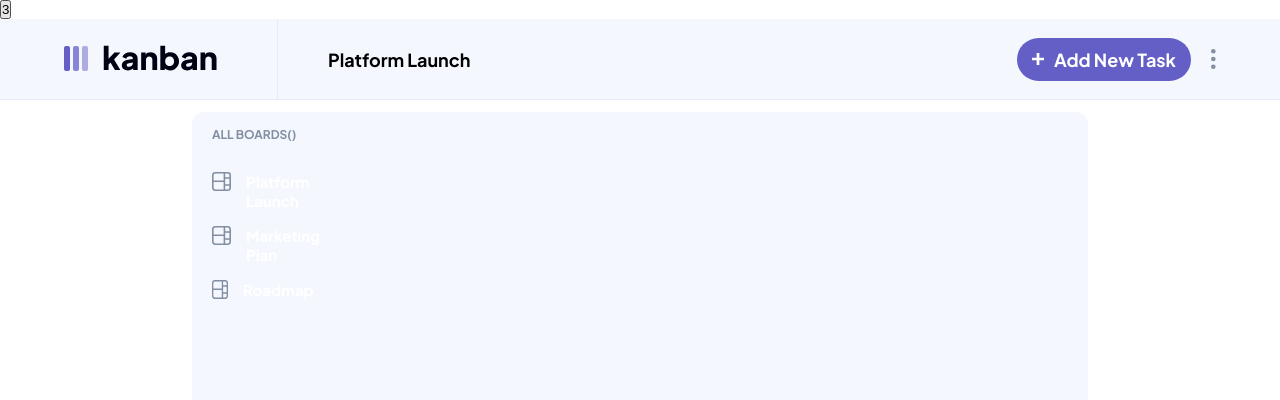
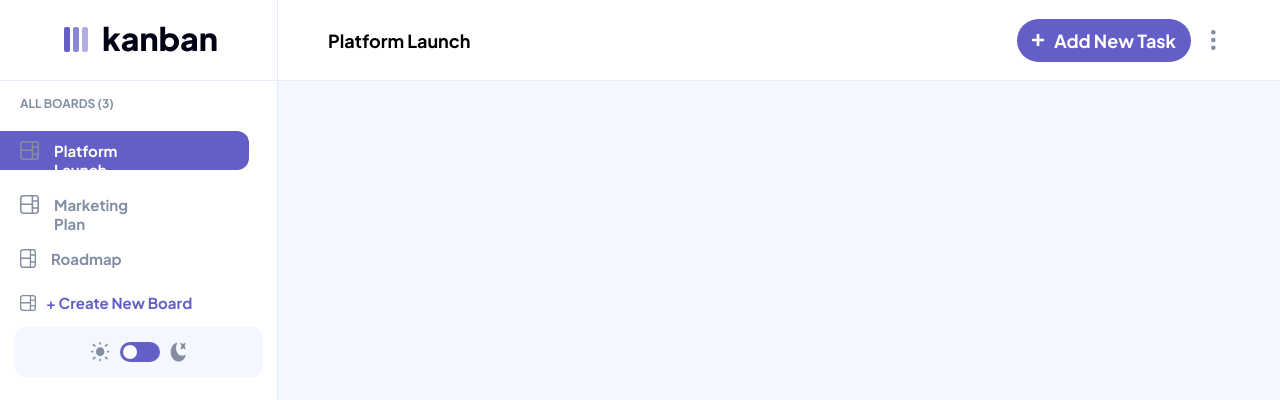
Before and after one commit to MtchedlishviliLevani/kanban-task-management-web-app, a React (Vite) app: page / in a window 1280 px wide. Shown: the top 400 px of the page. Built offline with nearby package versions, Linux system fonts and the light colour scheme.

Commit message:
add responsive aside component

```diff
--- a/src/App.tsx
+++ b/src/App.tsx
@@ -6,9 +6,10 @@ import Header from './assets/components/Header'
 import styled from 'styled-components'// import { MediaQueryBreakPoints } from '.'
 import Aside from './assets/components/Aside'
 import useData from './store/useBoard'
+import Board from './assets/components/Board'
 
 interface HeaderProps {
-  isDarkMode: boolean
+  $isDarkMode: boolean
 }
 function App() {
 
@@ -17,26 +18,37 @@ function App() {
   return (
     <ThemeProvider theme={theme}>
       <GlobalStyle />
-      <button onClick={modeSwitcher}>{isDarkMode ? 2 : 3}</button>
-      <Layout>
-        <StyledHeader isDarkMode={isDarkMode}><Header /></StyledHeader>
 
+      {/* {isDarkMode && <Overlay></Overlay>} */}
+      <StyledHeader $isDarkMode={isDarkMode}><Header /></StyledHeader>
+
+      <MainWrapper>
         <Aside />
-      </Layout>
+        <Board />
+      </MainWrapper>
+
+
 
     </ThemeProvider>
 
   )
 }
 
+
+
 const Layout = styled.div`
   width: 100%;
   height: 100vh;
 
 `
+const MainWrapper = styled.div`
+  display: flex;
+  width: 100%;
+`
 
 const StyledHeader = styled.div<HeaderProps>`
-  background-color: ${({ isDarkMode }) => isDarkMode ? theme.allColors.themeColor.darkMode.bgColor : theme.allColors.themeColor.lightMode.bgColor};
+/* background-color: #FFF; */
+  background-color: ${({ $isDarkMode }) => $isDarkMode ? theme.allColors.themeColor.darkMode.headerBg : theme.allColors.themeColor.lightMode.headerBg};
 `
 
 
--- a/src/assets/components/Aside.tsx
+++ b/src/assets/components/Aside.tsx
@@ -1,78 +1,135 @@
-import styled from 'styled-components'
-// import data from "../../data.json"
-import useData from '../../store/useBoard'
-import boardIcon from "../images/icon-board.svg"
-import theme from '../../styles/Theme';
-import { useState } from 'react';
+import styled from "styled-components";
+import useData from "../../store/useBoard";
+import boardIcon from "../images/icon-board.svg";
+import theme from "../../styles/Theme";
+import { useState } from "react";
+import ModeSwitcher from "./ModeSwitcher";
+import breakPoints from "../utility/BreakPoints";
 
 interface AsideProps {
-    isDarkMode: boolean;
+    $IsDarkMode: boolean;
 }
 interface ButtonProps {
+    $activeButtonIndex: number;
+    $index: number;
+}
 
-}
+
 function Aside() {
     const [ActiveButtonIndex, setActiveButtonIndex] = useState(0);
     const { data, isDarkMode } = useData();
+    console.log(isDarkMode + "bla")
 
     return (
-        <StyledAside isDarkMode={isDarkMode}>
-            <div><h2>ALL BOARDS()</h2></div>
+        <StyledAside $IsDarkMode={isDarkMode}>
+            <div>
+                <h2>ALL BOARDS ({data.boards.length})</h2>
+            </div>
 
-            <ButtonContainer>
-                {data.boards.map((x, i) => <div key={i}><Button onClick={() => setActiveButtonIndex(i)}><img src={boardIcon} alt="" />{x.name}</Button></div>)}
-            </ButtonContainer>
-        </StyledAside >
+            <ButtonWrapper>
+                {data.boards.map((x, i: number) => (
+                    <ButtonContainer key={i}
+                        $index={i}
+                        $activeButtonIndex={ActiveButtonIndex}
+                        onClick={() => setActiveButtonIndex(i)}
+                    >
+                        <Button
 
 
-    )
+                        >
+                            <img src={boardIcon} alt="" />
+                            {x.name}
+                        </Button>
+                    </ButtonContainer>
+                ))}
+                <AddNewBoardBtn><img src={boardIcon} alt="" /><span>+ Create New Board</span> </AddNewBoardBtn>
+                <ModeSwitcher />
+            </ButtonWrapper>
+        </StyledAside>
+    );
 }
 
+
+
+export default Aside;
+
+const AddNewBoardBtn = styled.button`
+    all: unset;
+    display: flex;
+    align-items: center;
+    gap: 1rem;
+    padding-left: 2rem;
+    cursor: pointer;
+    &>span:hover{
+        opacity:.6;
+        color:#635fc7
+    }
+
+    &>span{
+        color: #635fc7;
+        font-size: 1.5rem;
+        font-weight: bold;
+
+    }
+`
 const StyledAside = styled.aside<AsideProps>`
   width: 70%;
-height: calc(100% - 8vh);
-background-color: ${({ isDarkMode }) => isDarkMode ? theme.allColors.themeColor.darkMode.bgColor : theme.allColors.themeColor.lightMode.bgColor};
+  /* height: calc(100% - 8vh); */
+        background-color: ${(props) => props.$IsDarkMode ? theme.allColors.themeColor.darkMode.asideBg : theme.allColors.themeColor.lightMode.asideBg
+    };
   position: absolute;
-transform: translate(-50%,-50%);
+  transform: translate(-50%, -50%);
   left: 50%;
   top: 60%;
   padding: 1.5rem 0;
   border-radius: 1.2rem;
   font-weight: bold;
 
-&>div:nth-child(1){
+  ${breakPoints.md}{
+    border-right:.1rem solid ${({ $IsDarkMode }) => $IsDarkMode ? theme.allColors.themeColor.darkMode.borderColor : theme.allColors.themeColor.lightMode.borderColor};
+    border-radius: initial;
+    width: calc(5% + 21.373rem);
+    position: initial;
+    transform: initial;
+    height: calc(100vh - 8rem - .1rem);
+  }
+
+  & > div:nth-child(1) {
     padding-left: 20px;
   }
-& h2{
+  & h2 {
     font-size: 1.2rem;
-    color:  rgba(130, 143, 163, 1);
+    color: rgba(130, 143, 163, 1);
+  }
+`;
 
-}
-`
-
-const ButtonContainer = styled.div`
+const ButtonWrapper = styled.div`
   display: flex;
   flex-direction: column;
   gap: 1.5rem;
   margin-top: 2rem;
+`;
 
-    &>div{
+const ButtonContainer = styled.div<ButtonProps>`
      padding: 1rem 0;
-        /* background-color: blue; */
     padding-left: 20px;
     display: flex;
     width: 90%;
-    border-radius:0 12px 12px 0;
+    border-radius: 0 12px 12px 0;
+    cursor: pointer;
+    background-color: ${(props) => props.$activeButtonIndex === props.$index ? theme.allColors.general.activeBoardButtonBg : ""};
+
+    & >button {
+        color: ${(props) => props.$activeButtonIndex === props.$index ? "#FFF" : "#828FA3"};
 
     }
-
 `
 const Button = styled.button`
-     all:unset;
+padding: 1rem;
+  all: unset;
   display: flex;
   gap: 1.5rem;
   font-size: 1.5rem;
-        color:#fff;
-`
-
-export default Aside
+  color: #fff;
+  cursor: pointer;
+`;
--- /dev/null
+++ b/src/assets/components/Board.tsx
@@ -0,0 +1,25 @@
+import React from 'react'
+import styled from 'styled-components'
+import useData from '../../store/useBoard'
+import theme from '../../styles/Theme'
+
+interface States {
+    $isDarkMode: boolean
+}
+function Board() {
+    const { isDarkMode } = useData()
+    return (
+        <BoardStyled $isDarkMode={isDarkMode}>
+
+        </BoardStyled>
+    )
+}
+
+const BoardStyled = styled.div<States>`
+flex-grow: 1;
+    /* background-color: ${({ theme }) => theme.allColors.themeColor.lightMode.bgColor}; */
+    background-color: #F4F7FD;
+    background-color:${({ $isDarkMode }) => $isDarkMode ? theme.allColors.themeColor.darkMode.boardBg : theme.allColors.themeColor.lightMode.boardBg} ;
+`
+
+export default Board
--- a/src/assets/components/Container.tsx
+++ b/src/assets/components/Container.tsx
@@ -8,10 +8,10 @@ function Container({ children }: { children: React.ReactNode }) {
 }
 
 const COntainer = styled.div`
-    max-width: calc(768px - 76px);
+    /* max-width: calc(768px - 76px); */
     width: 90%;
     margin: 0 auto;
-
+/*
     ${breakPoints.md}{
         max-width: calc(920px - 92px);
 
@@ -24,7 +24,7 @@ const COntainer = styled.div`
     }
     ${breakPoints.xxl}{
         max-width: calc(1500px - 100px);
-    }
+    } */
 `
 
 export default Container
--- a/src/assets/components/Header.tsx
+++ b/src/assets/components/Header.tsx
@@ -6,24 +6,32 @@ import EditIcon from "../images/icon-vertical-ellipsis.svg";
 import breakPoints from "../utility/BreakPoints";
 import DropDownIcon from "../images/icon-chevron-down.svg";
 import DarkLogo from "../images/logo-dark.svg";
+import LightLogo from "../images/logo-light.svg"
 import Container from "./Container";
-// import useData from "../../store/useBoard";
+import useData from "../../store/useBoard";
+import theme from "../../styles/Theme";
+
+interface StyledProps {
+    $isDarkMode: boolean
+}
 
 function Header() {
-    // const { isDarkMode, modeSwitcher } = useData();
+    const { isDarkMode } = useData();
     return (
         <>
             <Container >
                 <div>
-                    <HEader>
+                    <HEader $isDarkMode={isDarkMode}>
                         <div>
                             <picture>
-                                {/* აქ სტეტით განვსაზღვრავთ, რომელი ლოგოა საჭირო */}
-                                {/* <source srcSet={LigthLogo} media="(min-width:768px)" /> */}
-                                <source srcSet={DarkLogo} media="(min-width:768px)" />
+                                {isDarkMode ?
+                                    <source srcSet={LightLogo} media="(min-width:768px)" /> :
+                                    <source srcSet={DarkLogo} media="(min-width:768px)" />
+                                }
                                 <img src={MobileLogo} alt="" />
+
                             </picture></div>
-                        <MainPartWrapper>
+                        <MainPartWrapper $isDarkMode={isDarkMode}>
                             <div>
                                 <span>Platform Launch</span>
                                 <img src={DropDownIcon} alt="" />
@@ -38,23 +46,21 @@ function Header() {
                     </HEader>
                 </div >
             </Container>
-            <BorderLine></BorderLine>
+            <BorderLine $isDarkMode={isDarkMode}></BorderLine>
         </>
     );
 }
-const BorderLine = styled.div`
+const BorderLine = styled.div<StyledProps>`
     width: 100%;
     height: 1px;
-    background-color: ${({ theme }) => theme.allColors.themeColor.lightMode.borderColor};
+    background-color: ${({ $isDarkMode }) => $isDarkMode ? theme.allColors.themeColor.darkMode.borderColor : theme.allColors.themeColor.lightMode.borderColor};
 `
 
-const HEader = styled.header`
+const HEader = styled.header<StyledProps>`
     display: flex;
     gap: 2rem;
-    /* padding: 2rem 0; */
     align-items: center;
     height: 8rem;
-    /* width: 100%; */
     ${breakPoints.md}{
         gap: 5rem;
     }
@@ -65,8 +71,10 @@ const HEader = styled.header`
         align-items: center;
         height: 100%;
         padding-right: 6rem;
-        border-right: 1px solid ${({ theme }) => theme.allColors.themeColor.lightMode.borderColor};
+        border-right: 1px solid;
+        border-right-color: ${({ $isDarkMode }) => $isDarkMode ? theme.allColors.themeColor.darkMode.borderColor : theme.allColors.themeColor.lightMode.borderColor};
         }
+
 
     }
 `
@@ -99,7 +107,7 @@ ${breakPoints.md}{
 
 `
 
-const MainPartWrapper = styled.div`
+const MainPartWrapper = styled.div<StyledProps>`
     display: flex;
     justify-content: space-between;
     align-items: center;
@@ -113,6 +121,10 @@ const MainPartWrapper = styled.div`
 
     &>div:nth-child(1){
         position: relative;
+    }
+    &>div:nth-child(1) span{
+    color: ${(props) => props.$isDarkMode ? "#FFF" : "#000"};
+
     }
 
 &>div:nth-child(1)>img{
--- a/src/assets/components/ModeSwitcher.tsx
+++ b/src/assets/components/ModeSwitcher.tsx
@@ -1,11 +1,55 @@
-import React from 'react'
+// import React from 'react'
+import styled from 'styled-components'
+import lightIcon from "../images/icon-light-theme.svg"
+import darkIcon from "../images/icon-dark-theme.svg"
+import useData from '../../store/useBoard'
 
+interface SwtichModeProps {
+    $isDarkMode: boolean;
+}
 function ModeSwitcher() {
+    const { isDarkMode, modeSwitcher } = useData()
     return (
-        <div>
-
-        </div>
+        <SwitchModeContainer $isDarkMode={isDarkMode}>
+            <img src={lightIcon} alt="" />
+            <ToggleSwitcher $isDarkMode={isDarkMode} onClick={modeSwitcher}>
+                <span></span>
+            </ToggleSwitcher>
+            <img src={darkIcon} alt="" />
+        </SwitchModeContainer>
     )
 }
 
+const ToggleSwitcher = styled.button<SwtichModeProps>`
+all: unset;
+    width: 4rem;
+    height: 2rem;
+    border-radius: 1.2rem;
+    background-color: ${({ theme }) => theme.allColors.general.toggleSwitcherBg};
+    position: relative;
+    cursor: pointer;
+
+    &>span{
+        width: 1.4rem;
+        height: 1.4rem;
+        border-radius: 50%;
+        background-color: #FFF;
+        position: absolute;
+        transform: translate(-50%,-50%);
+        left:${(props) => props.$isDarkMode ? "72%" : "26%"};
+transition: left .7s;
+        top: 50%;
+    }
+`
+const SwitchModeContainer = styled.div<SwtichModeProps>`
+    width: 90%;
+    margin: 0 auto;
+    border-radius: 1.2rem;
+    display: flex;
+    justify-content: center;
+    gap: 1rem;
+    padding: 1.5rem 0;
+    background-color:${(props) => props.$isDarkMode ? props.theme.allColors.themeColor.darkMode.switcherModeBg : props.theme.allColors.themeColor.lightMode.switcherModeBg};
+`
+
 export default ModeSwitcher
--- a/src/index.d.ts
+++ b/src/index.d.ts
@@ -27,12 +27,18 @@ interface Colors {
   titleColor: string;
   modeChangerBg: string;
   borderColor: string;
+  asideBg: string;
+  headerBg: string;
+  boardBg: string;
+  switcherModeBg: string;
 }
 
 interface GeneralColor {
   addButtonBg: string;
   addButtonActiveBg: string;
   addButtonText: string;
+  activeBoardButtonBg: string;
+  toggleSwitcherBg: string;
 }
 
 interface AllColors {
```
Also changed, not shown: src/styles/Theme.ts (+11 -1 lines). Lines whose indentation alone changed are shown as unchanged.
